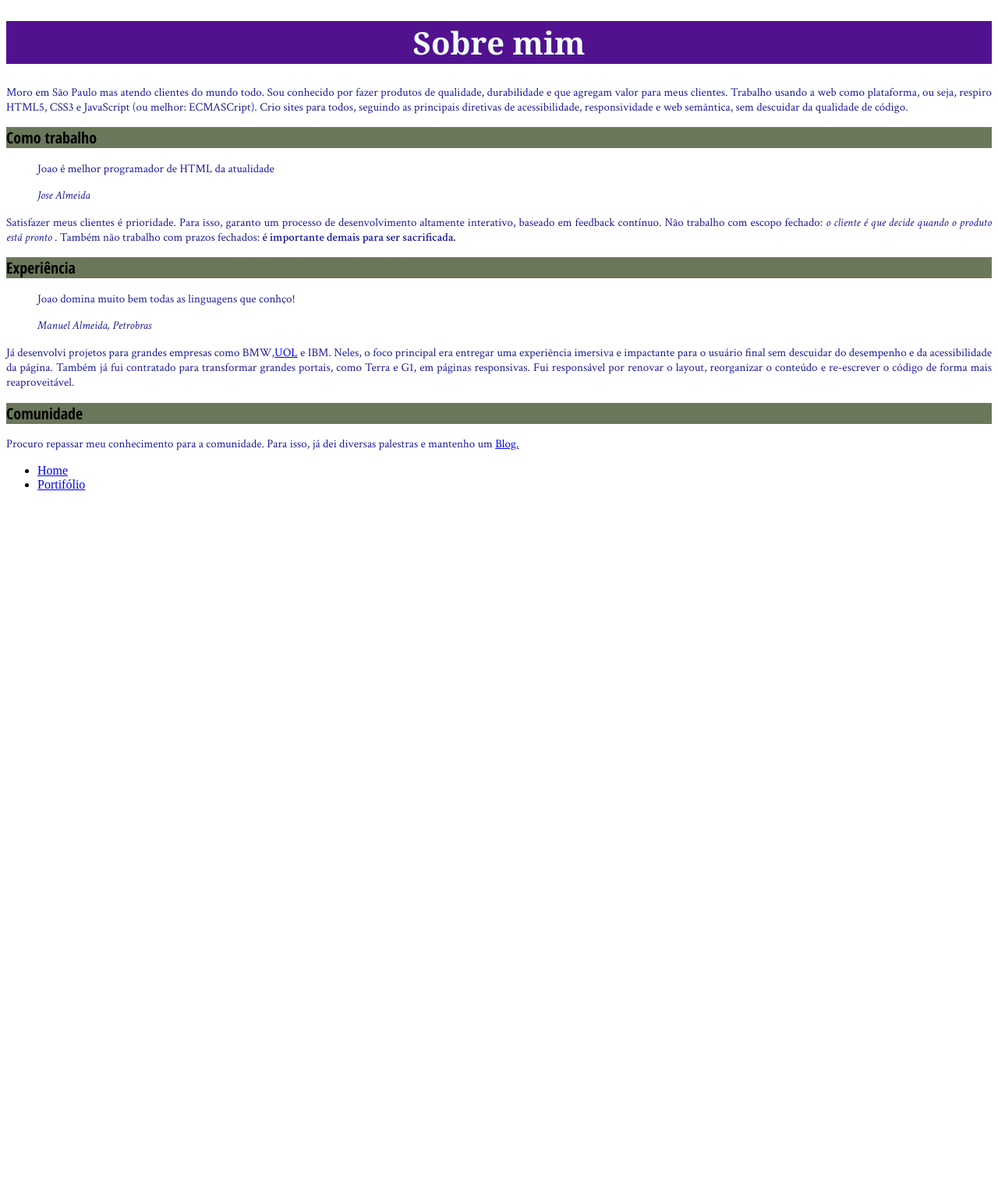
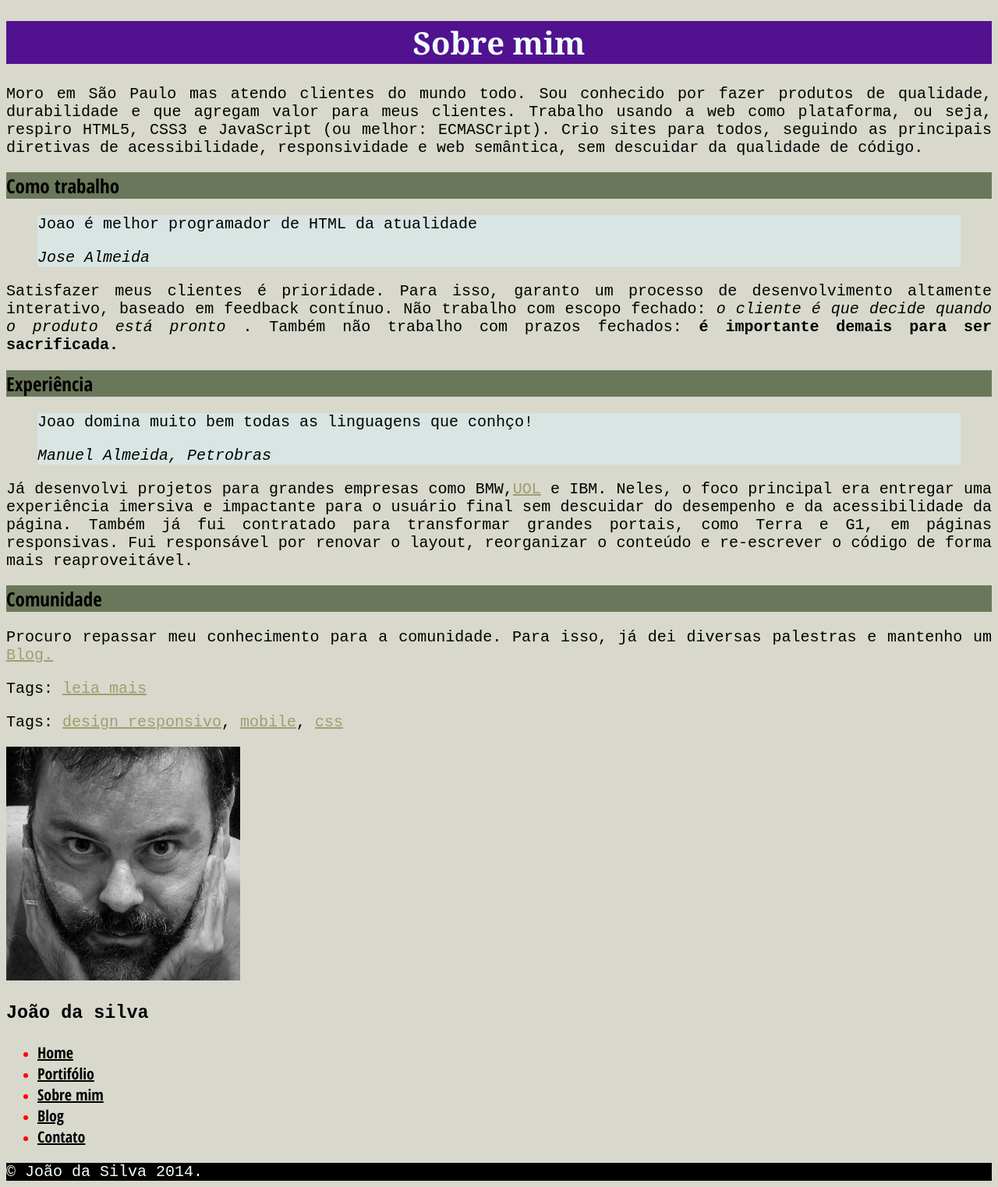
Before and after one commit to thiago-bento/thiagobento, a PHP site: page /bio.html in a window 1280 px wide. Shown: the whole page at 78% size. Before the commit the page ends 629 px from the top, so only its background shows below. Run offline with PHP 8.4, Linux system fonts and the light colour scheme.

Commit message:
Aula 3 final

```diff
--- a/HTML CSS/bio.css
+++ b/HTML CSS/bio.css
@@ -1,20 +1,53 @@
 
-    h1  {
+body  {
+        font-size:20px;
+        background-color: rgb(216, 216, 205);
+        font-family: 'Courier New', Courier, monospace;
+      }
+
+main h1{
     font-size:40px;
     color: azure;
     background-color: rgb(82, 17, 143);
     text-align-last: center;
     font-family: Georgia, 'Times New Roman', Times, serif;
         }
-    h2  {
-    font-size:20px;
+
+ h2{
+    font-size:25px;
     background-color: rgb(107, 119, 90);
     font-family: "Open Sans Condensed";
         }
 
-    p {
-        font-size:15px;
-        text-align: justify;
-         color: rgb(31, 31, 150);
-        font-family: "Crimson Text";
+p {
+   text-align: justify;
+  }
+
+cite{
+    background-color: rgb(80, 4, 104);
     }
+
+blockquote {
+        background-color: #D9E5E3;
+           }
+
+footer {
+    background-color: #000;
+    color: #F2FFFC;
+       }
+
+nav a{
+     color: #F2FFFC;
+     }
+
+ul {
+        color: red;
+    }
+
+ul li a {
+        color: black ;
+        font-family: "Open Sans Condensed", sans-serif;
+    }
+a{
+        color: rgb(160, 158, 110);
+    }
--- a/HTML CSS/bio.html
+++ b/HTML CSS/bio.html
@@ -5,30 +5,30 @@
         <meta charset="UTF-8">
         <link rel= "icon" href="favicon.png">
         <link rel= "stylesheet" href="bio.css">
-        <!-- carrega a fonte Crimson Text nas versões normal, itálico e negrito -->
-        <link rel="stylesheet" href="http://fonts.googleapis.com/css?family=Crimson+Text:400,400italic,600">
-        <!-- carrega a fonte Open Sans Condensed na versão negrito, -->
-        <!-- que é a única necessária para os cabeçalhos            -->
-        <link rel="stylesheet" href="http://fonts.googleapis.com/css?family=Open+Sans+Condensed:700">
+        <link rel="stylesheet" href="http://fonts.googleapis.com/css?family=Crimson+Text:400,400italic,600">  <!-- carrega a fonte Crimson Text nas versões normal, itálico e negrito -->
+        <link rel="stylesheet" href="http://fonts.googleapis.com/css?family=Open+Sans+Condensed:700"> <!-- carrega a fonte Open Sans Condensed na versão negrito, -->
     </head>
 
         <body>                   <!-- corpo da pagina-->
             <main>               <!--Conteúdo principal-->
                     <h1> Sobre mim</h1>
-
+                        <article>
                             <p>Moro em São Paulo mas atendo clientes do mundo todo. Sou conhecido por fazer produtos de qualidade,
                                 durabilidade e que agregam valor para meus clientes.
                             Trabalho usando a web como plataforma, ou seja, respiro HTML5, CSS3 e JavaScript (ou melhor: ECMASCript).
                             Crio sites para todos, seguindo as principais diretivas de acessibilidade, responsividade e web semântica,
                             sem descuidar da qualidade de código.</p>
-
+                        </article>
                         <h2>Como trabalho </h2>
+                        <article>
                             <blockquote>
                             <p>Joao é melhor programador de HTML da atualidade</p>
                                 <cite>
                             <p> Jose Almeida</p>
                                 </cite>
                                 </blockquote>
+                        </article>
+
                         <p>Satisfazer meus clientes é prioridade. Para isso, garanto um processo de desenvolvimento altamente interativo,
                         baseado em feedback contínuo. Não trabalho com escopo fechado: <em>o cliente é que decide quando o produto está pronto</em> .
 
@@ -36,9 +36,9 @@
 
 
                         <h2>Experiência</h2>
-                        <blockquote>
+                        <blockquote><!-- Destaca o tempo-->
                                 <p>Joao domina muito bem todas as linguagens que conhço!</p>
-                                    <cite>
+                                    <cite> <!-- Citaçao de um pessoa-->
                                 <p> Manuel Almeida, Petrobras</p>
                                     </cite>
                                     </blockquote>
@@ -53,13 +53,28 @@
 
                         <p>Procuro repassar meu conhecimento para a comunidade. Para isso,
                             já dei diversas palestras e mantenho um <a href="blog.html">Blog.</a></p>
+                            Tags: <a href="#">leia mais</a>
+                            <p>Tags: <a href="#">design responsivo</a>, <a href="#">mobile</a>, <a href="#">css</a></p>
+                            <img src="eu.jpg" alt= "Foto joao">
+
 
            </main>
+
+                        <aside>
                                 <nav>  <!-- atribuir semantica à pagina-->
+
+                                    <h1> João da silva </h1>
                                     <ul> <!--INformação que inicializará uma lista = 5-->
-                    <li><a href="#" >Home <!-- tipo do HTML = 5-->
-                    <li><a href="#" >Portifólio</a> </li>
+                                        <li><a href="index.html" >Home <!-- tipo do HTML = 5-->
+                                        <li><a href="portifolio.html" >Portifólio</a> </li>
+                                        <li><a href="bio.html" >Sobre mim</a> </li>
+                                        <li><a href="blog.html" >Blog</a> </li>
+                                        <li><a href="contato.html" >Contato</a> </li>
                                     </ul>
                                 </nav>
+                            </aside>
+                <footer> <!-- atribuir semantica à pagina-->
+                    &copy; João da Silva 2014.
+                </footer>
         </body>
 </html>
```
Also changed, not shown: HTML CSS/blog.html (+46 -1 lines). Lines whose indentation alone changed are shown as unchanged.
